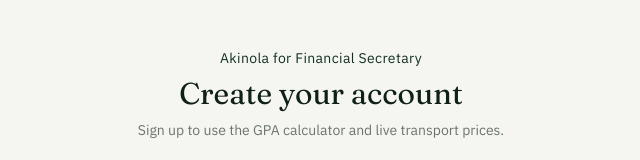
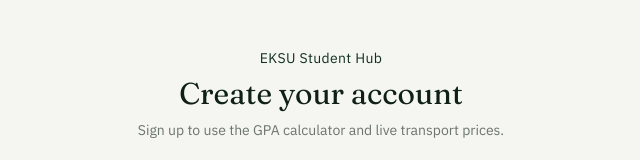
Before and after one commit to ynghouse08-ctrl/akinola-campaign-site, a Next.js app: page /register in a window 1280 px wide. Shown: the top 160 px of the page, without its empty margins (319-959 px from the left). Built offline with nearby package versions, Linux system fonts and the light colour scheme; no server answers.

Commit message:
Update page.tsx

```diff
--- a/app/register/page.tsx
+++ b/app/register/page.tsx
@@ -73,7 +73,7 @@ export default function RegisterPage() {
       <div className="w-full max-w-lg">
         <div className="mb-8 text-center">
           <p className="text-sm tracking-wide text-forest">
-            Akinola for Financial Secretary
+                        EKSU Student Hub
           </p>
           <h1 className="mt-2 font-display text-3xl text-ink">
             Create your account
```
